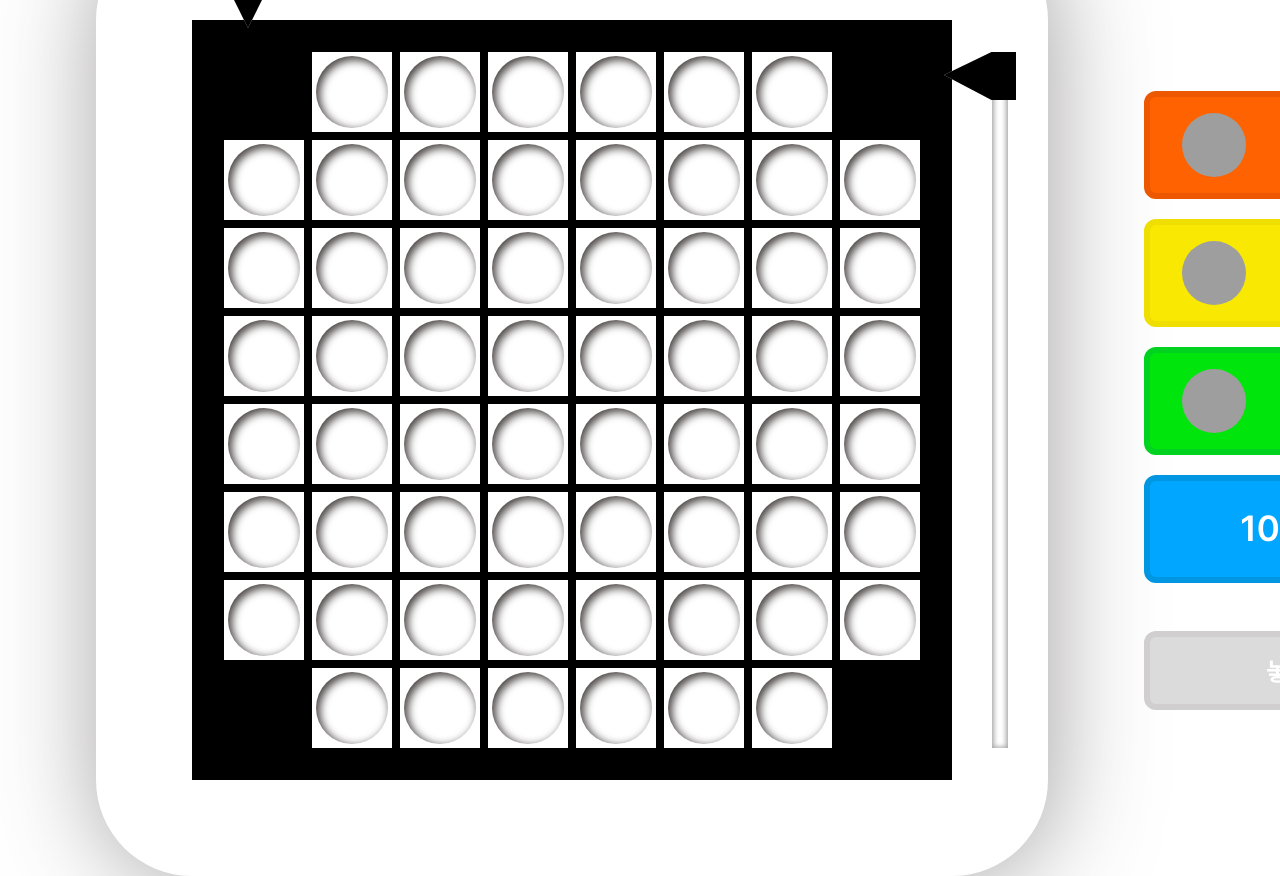
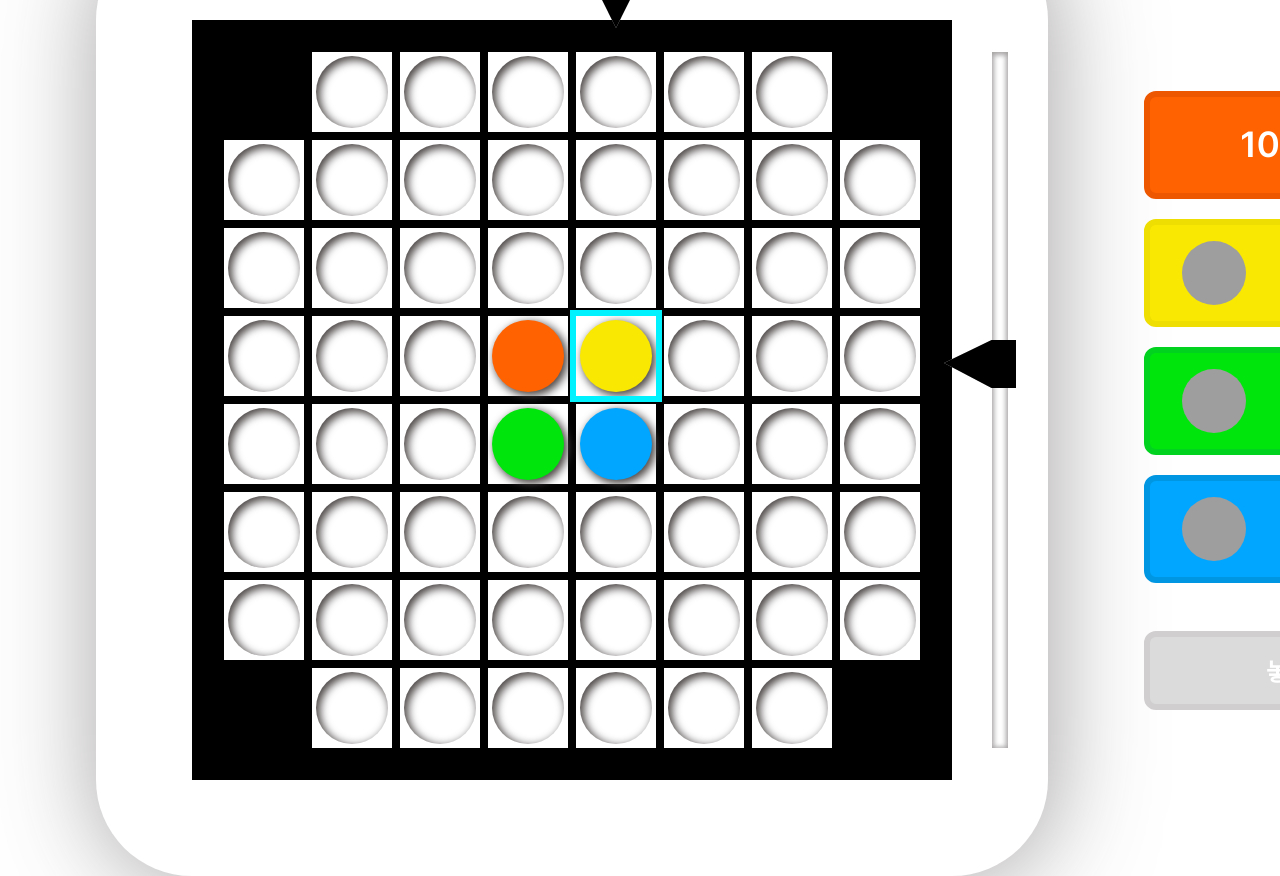
Before and after one commit to arkk200/Pixel, a Vue app: page / in a window 1280 px wide. Shown: the top 876 px of the page. Built offline with nearby package versions, Linux system fonts and the light colour scheme; grey boxes are pictures that could not be loaded.

Commit message:
feat: 목 색상 설정 feat: 매직넘버 상수화

```diff
--- a/src/components/Board/SideSlider.vue
+++ b/src/components/Board/SideSlider.vue
@@ -19,7 +19,7 @@ const initTopSlider = () => {
     <div
       class="thumb preview"
       :style="{
-        '--preview-progress': `${sideSlider.prevProgress}px`,
+        '--prev-progress': `${sideSlider.prevProgress}px`,
       }"
     />
     <div
@@ -67,7 +67,7 @@ const initTopSlider = () => {
 
 .thumb.preview {
   background-color: lightgray;
-  bottom: calc(var(--preview-progress));
+  bottom: calc(var(--prev-progress));
 }
 
 .slider-input {
--- a/src/components/Board/Tile.vue
+++ b/src/components/Board/Tile.vue
@@ -1,8 +1,14 @@
-<script setup lang="ts"></script>
+<script setup lang="ts">
+const { playerIndex } = defineProps<{ playerIndex: -1 | 0 | 1 | 2 | 3 }>();
+console.log(playerIndex);
+</script>
 
 <template>
   <div class="tile">
-    <div class="hole"></div>
+    <div
+      class="hole"
+      :class="{ [`player-${playerIndex}-hole`]: playerIndex !== -1 }"
+    ></div>
   </div>
 </template>
 
@@ -21,4 +27,20 @@
   border-radius: 50%;
   box-shadow: inset 3px 3px 8px 1px rgb(77, 71, 71);
 }
+.player-0-hole {
+  background-color: #ff6200;
+  box-shadow: 3px 3px 8px 1px rgb(77, 71, 71);
+}
+.player-1-hole {
+  background-color: #f9e902;
+  box-shadow: 3px 3px 8px 1px rgb(77, 71, 71);
+}
+.player-2-hole {
+  background-color: #00e60c;
+  box-shadow: 3px 3px 8px 1px rgb(77, 71, 71);
+}
+.player-3-hole {
+  background-color: #00a6ff;
+  box-shadow: 3px 3px 8px 1px rgb(77, 71, 71);
+}
 </style>
--- a/src/components/Board/Tiles.vue
+++ b/src/components/Board/Tiles.vue
@@ -1,7 +1,7 @@
 <script setup lang="ts">
 import { key } from "@src/stores";
 import normalizeProgress from "@src/utils/normalizeProgress";
-import { ref, watch } from "vue";
+import { onMounted, ref, watch } from "vue";
 import { useStore } from "vuex";
 import EmptyTile from "./EmptyTile.vue";
 import Tile from "./Tile.vue";
@@ -10,10 +10,16 @@ const store = useStore(key);
 const topSliderProgress = ref(0);
 const sideSliderProgress = ref(0);
 
-watch(store.state, (newState) => {
-  topSliderProgress.value = normalizeProgress(newState.topSlider.progress);
-  sideSliderProgress.value = normalizeProgress(newState.sideSlider.progress);
+const updateSliderProgress = (state: typeof store.state) => {
+  topSliderProgress.value = normalizeProgress(state.topSlider.progress);
+  sideSliderProgress.value = normalizeProgress(state.sideSlider.progress);
+};
+
+onMounted(() => {
+  updateSliderProgress(store.state);
 });
+
+watch(store.state, updateSliderProgress);
 
 const isFocused = (x: number, y: number) => {
   return sideSliderProgress.value === x && topSliderProgress.value === y;
@@ -22,10 +28,14 @@ const isFocused = (x: number, y: number) => {
 
 <template>
   <div class="tiles">
-    <div class="row" v-for="(_, x) in Array(8)">
-      <div v-for="(_, y) in Array(8)">
+    <div class="row" v-for="(row, x) in store.state.board">
+      <div v-for="(playerIndex, y) in row">
         <EmptyTile v-if="(x === 0 || x === 7) && (y === 0 || y === 7)" />
-        <Tile v-else :x="x" :y="y" :class="{ 'is-focused': isFocused(x, y) }" />
+        <Tile
+          v-else
+          :player-index="playerIndex"
+          :class="{ 'is-focused': isFocused(x, y) }"
+        />
       </div>
     </div>
   </div>
@@ -45,6 +55,6 @@ const isFocused = (x: number, y: number) => {
   gap: 0.5rem;
 }
 .is-focused {
-  outline: 0.25rem solid red;
+  outline: 0.4rem solid rgb(0, 242, 255);
 }
 </style>
--- a/src/components/Board/TopSlider.vue
+++ b/src/components/Board/TopSlider.vue
@@ -19,7 +19,7 @@ const initSideSlider = () => {
     <div
       class="thumb preview"
       :style="{
-        '--preview-progress': `${topSlider.previewProcess}px`,
+        '--prev-progress': `${topSlider.prevProgress}px`,
       }"
     />
     <div
@@ -63,7 +63,7 @@ const initSideSlider = () => {
 
 .thumb.preview {
   background-color: lightgray;
-  left: calc(var(--preview-progress));
+  left: calc(var(--prev-progress));
 }
 
 .slider-input {
--- a/src/components/UserInterface/PlayerList.vue
+++ b/src/components/UserInterface/PlayerList.vue
@@ -1,22 +1,19 @@
 <script setup lang="ts">
+import { key } from "@src/stores";
+import { useStore } from "vuex";
 import Player from "./Player.vue";
 
-// 플레이어는 2 ~ 4명
-const PLAYERS = [
-  { name: "James", isPlayerTurn: false },
-  { name: "Jake", isPlayerTurn: false },
-  { name: "John", isPlayerTurn: false },
-  { name: "Jay", isPlayerTurn: true },
-];
+const store = useStore(key);
+const { playerList, whoseTurn } = store.state;
 </script>
 
 <template>
   <div class="player-list">
-    <div v-for="(player, i) in PLAYERS" :key="player.name">
+    <div v-for="(player, i) in playerList" :key="player.name">
       <Player
         :name="player.name"
         profile-image="https://cdn.pixabay.com/photo/2020/04/04/09/55/cat-5001570_1280.jpg"
-        :is-player-turn="player.isPlayerTurn"
+        :is-player-turn="i === whoseTurn"
         :class="`player player-${i + 1}`"
       />
     </div>
@@ -42,19 +39,19 @@ const PLAYERS = [
   border-radius: 0.75rem;
 }
 .player.player-1 {
-  border: 0.4rem solid rgb(237, 87, 0);
-  background-color: rgb(255, 98, 0);
+  border: 0.4rem solid #ed5700;
+  background-color: #ff6200;
 }
 .player.player-2 {
-  border: 0.4rem solid rgb(238, 222, 1);
-  background-color: rgb(249, 233, 2);
+  border: 0.4rem solid #eede01;
+  background-color: #f9e902;
 }
 .player.player-3 {
-  border: 0.4rem solid rgb(1, 210, 32);
-  background-color: rgb(0, 230, 12);
+  border: 0.4rem solid #01d220;
+  background-color: #00e60c;
 }
 .player.player-4 {
-  border: 0.4rem solid rgb(0, 150, 226);
-  background-color: rgb(0, 166, 255);
+  border: 0.4rem solid #0096e2;
+  background-color: #00a6ff;
 }
 </style>
--- /dev/null
+++ b/src/constants/index.ts
@@ -0,0 +1,2 @@
+export const INITIAL_TOP_SLIDER_PROGRESS = 368;
+export const INITIAL_SIDE_SLIDER_PROGRESS = 288;
--- a/src/stores/index.ts
+++ b/src/stores/index.ts
@@ -1,3 +1,7 @@
+import {
+  INITIAL_SIDE_SLIDER_PROGRESS,
+  INITIAL_TOP_SLIDER_PROGRESS,
+} from "@src/constants";
 import { createStore } from "vuex";
 
 export const key = Symbol("store");
@@ -6,13 +10,31 @@ export const store = createStore({
   state() {
     return {
       topSlider: {
-        progress: 0,
-        prevProgress: 0,
+        progress: INITIAL_TOP_SLIDER_PROGRESS,
+        prevProgress: INITIAL_TOP_SLIDER_PROGRESS,
       },
       sideSlider: {
-        progress: 0,
-        prevProgress: 0,
+        progress: INITIAL_SIDE_SLIDER_PROGRESS,
+        prevProgress: INITIAL_SIDE_SLIDER_PROGRESS,
       },
+      board: [
+        // 인덱스[][]
+        [-1, -1, -1, -1, -1, -1, -1, -1],
+        [-1, -1, -1, -1, -1, -1, -1, -1],
+        [-1, -1, -1, -1, -1, -1, -1, -1],
+        [-1, -1, -1, 0, 1, -1, -1, -1],
+        [-1, -1, -1, 2, 3, -1, -1, -1],
+        [-1, -1, -1, -1, -1, -1, -1, -1],
+        [-1, -1, -1, -1, -1, -1, -1, -1],
+        [-1, -1, -1, -1, -1, -1, -1, -1],
+      ],
+      playerList: [
+        { id: 1, name: "James" },
+        { id: 2, name: "Jake" },
+        { id: 3, name: "John" },
+        { id: 4, name: "Jay" },
+      ],
+      whoseTurn: 0, // 인덱스
     };
   },
 });
```
